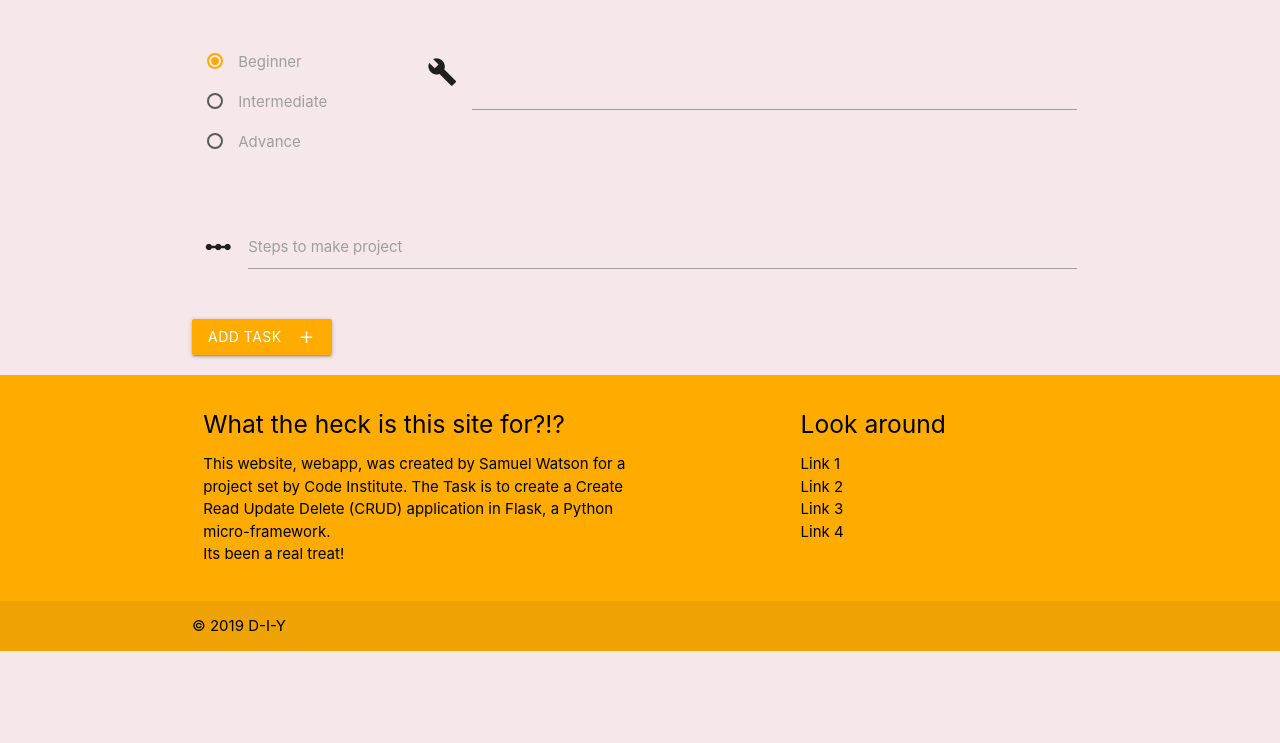
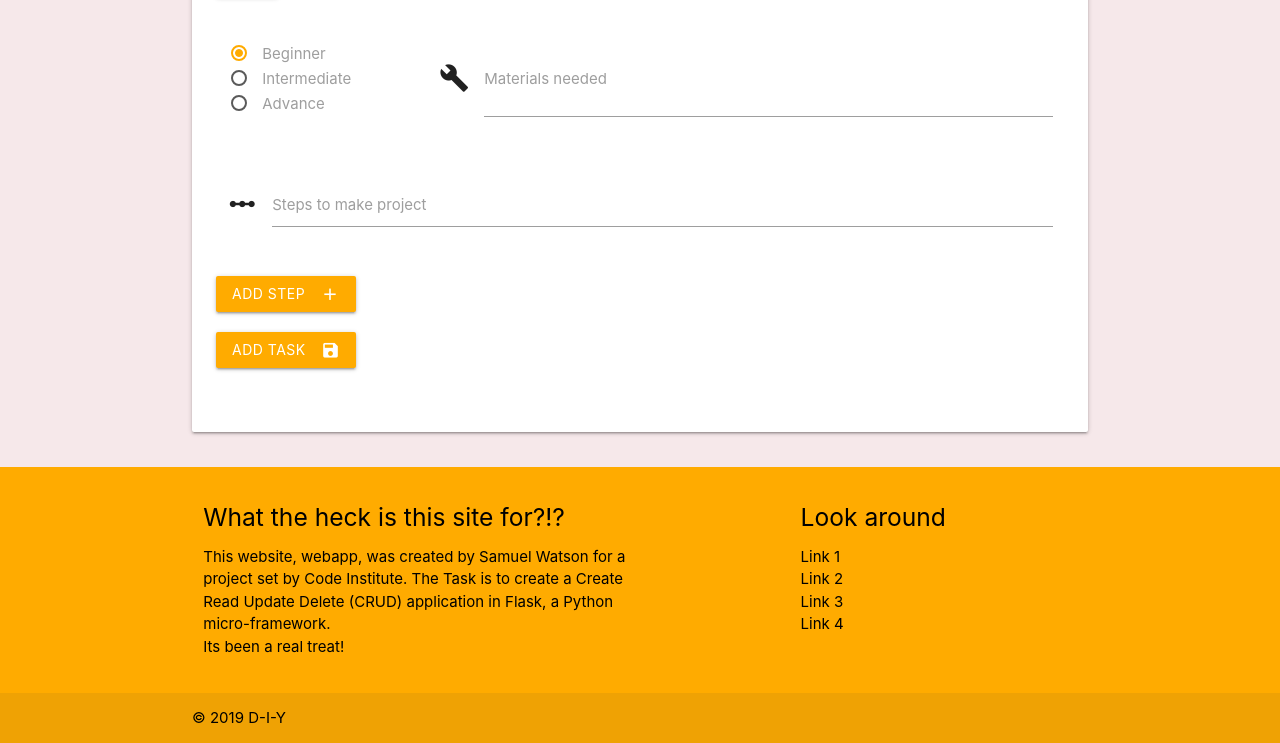
Before and after one commit to SamuelWatson89/d-i-y, a Flask app: page /add_project in a window 1280 px wide. Shown: the part 501-1244 px from the top of the page. Before the commit the page ends 1152 px from the top, so only its background shows below. Run offline with Flask 2, Linux system fonts and the light colour scheme; the visitor is signed in with stand-in values (Sample User, id 1); data that the repository does not hold is empty; some libraries are stand-ins or nearby versions.

Commit message:
Implemented add step button, tidied up layout

```diff
--- /dev/null
+++ b/static/js/app.js
@@ -0,0 +1,14 @@
+var counter = 1;
+
+function addStep(divName) {
+
+    var addStep = document.createElement('div');
+    addStep.setAttribute("class", "input-field col s12")
+
+
+    addStep.innerHTML = "Step " + (counter + 1) + " <br> <div class='input-field col s12'> <i class='material-icons prefix'>linear_scale</i> <textarea name='stepInput[" + (counter + 1) + "]' id='steps' class='materialize-textarea' required> </textarea> <label for='steps'>Steps to make project</label></div>";
+
+    document.getElementById(divName).appendChild(addStep);
+
+    counter++;
+}
--- a/templates/addproject.html
+++ b/templates/addproject.html
@@ -1,18 +1,23 @@
 {% extends 'base.html' %}
 {% block content %}
 
+<div class="row">
     <h3>Add a project</h3>
 
-<div class="row">
-    <form action="{{ url_for('insert_project') }}" method="POST" class="col s12" enctype="multipart/form-data">
-        <div class="row">
-            <div class="s12">
     <h4>Hi {{ name.username }}! We cannot wait to see what you've made!</h4>
 </div>
 
+<div class="row">
+    <div class="card">
+        <div class="card-content">
+            <div class="row">
+                <form action="{{ url_for('insert_project') }}" method="POST" class="col s12"
+                    enctype="multipart/form-data">
+
                     <div class="input-field col s4">
                         <i class="material-icons prefix">account_box</i>
-                <input id="creator" name="creator" type="text" class="validate" value="{{ name.username }}" required>
+                        <input id="creator" name="creator" type="text" class="validate" value="{{ name.username }}"
+                            required>
                         <label for="creator">Creator's name(You)</label>
                     </div>
 
@@ -32,7 +37,7 @@
                         </select>
                         <label for="category">Task Category</label>
                     </div>
-        </div>
+
 
                     <div class="row">
                         <div class="input-field col s12">
@@ -61,8 +66,8 @@
                                 <input type="file" id="project_image" name="project_image" required>
                             </div>
                             <div class="file-path-wrapper">
-                    <input class="file-path validate" type="text" id="project_image_name" name="project_image_name"
-                        placeholder="Upload finished project image">
+                                <input class="file-path validate" type="text" id="project_image_name"
+                                    name="project_image_name" placeholder="Upload finished project image">
                             </div>
                         </div>
                     </div>
@@ -93,28 +98,42 @@
 
                         <div class="input-field col s12 m9">
                             <i class="material-icons prefix">build</i>
-                <div class="chips"><input name="materials" id="materials"></div>
+                            <div class="chips">
+                                <input name="materials" id="materials">
+                            </div>
+
+                            <label for="materials">Materials needed</label>
+                        </div>
+                    </div>
+
+
+                    <div class="row" id="stepsInput">
+                        <div class="input-field col s12">
+                            <i class="material-icons prefix">linear_scale</i>
+                            <textarea name="stepInput[1]" id="steps" class="materialize-textarea" required></textarea>
+                            <label for="steps">Steps to make project</label>
+                        </div>
+                    </div>
+
+                    <div class="row">
+                        <a class="btn waves-effect waves-light amber accent-4" name="add_step"
+                            onclick="addStep('stepsInput')">Add
+                            Step
+                            <i class="material-icons right">add</i>
+                        </a>
+                    </div>
+
+                    <div class="row">
+                        <button class="btn waves-effect waves-light amber accent-4" type="submit" name="action">Add
+                            Task
+                            <i class="material-icons right">save</i>
+                        </button>
+                    </div>
+
+            </div>
+            </form>
         </div>
     </div>
 </div>
 
-<div class="row">
-    <div class="input-field col s12">
-        <i class="material-icons prefix">linear_scale</i>
-        <textarea name="steps" id="steps" class="materialize-textarea" rows="10" required></textarea>
-        <label for="steps">Steps to make project</label>
-    </div>
-</div>
-
-
-<!--TODO: Add functionality to dynamically add another input. May have to change to WTForms-->
-
-<div class="row">
-    <button class="btn waves-effect waves-light amber accent-4" type="submit" name="action">Add Task
-        <i class="material-icons right">add</i>
-    </button>
-</div>
-</form>
-</div>
-
 {% endblock %}
--- a/templates/base.html
+++ b/templates/base.html
@@ -111,6 +111,8 @@
             M.AutoInit();
         });
     </script>
+
+    <script src="../static/js/app.js"></script>
 </body>
 
 </html>
```
Also changed, not shown: templates/userprofile.html (+18 -0 lines), templates/viewproject.html (+26 -24 lines). Lines whose indentation alone changed are shown as unchanged.
